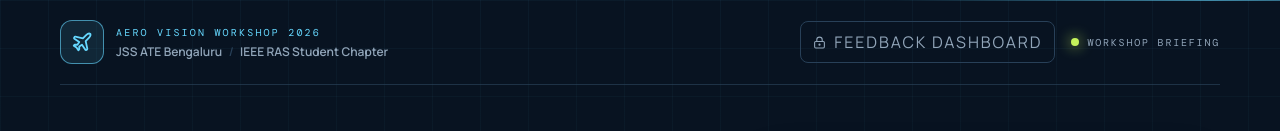
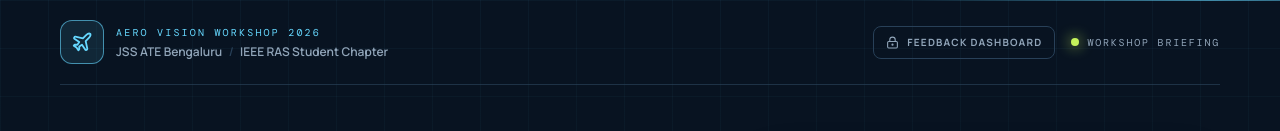
Before and after one commit to saidhyan0001-coder/aerovision-2026-quiz, a React (Vite) app: page / in a window 1280 px wide. Shown: the top 131 px of the page. Built offline with nearby package versions, Linux system fonts and the light colour scheme.

Commit message:
Make feedback dashboard URL accessible

```diff
--- a/src/App.tsx
+++ b/src/App.tsx
@@ -61,7 +61,7 @@ function App() {
   const [submission, setSubmission] = useState<Submission | null>(null);
   const [quizError, setQuizError] = useState('');
   const [feedbackError, setFeedbackError] = useState('');
-  const [dashboardOpen, setDashboardOpen] = useState(false);
+  const [dashboardOpen, setDashboardOpen] = useState(() => new URLSearchParams(window.location.search).get('dashboard') === '1');
   const [dashboardUnlocked, setDashboardUnlocked] = useState(false);
   const [ownerCode, setOwnerCode] = useState('');
 
@@ -101,7 +101,7 @@ function App() {
     <div className="pointer-events-none fixed inset-0 aviation-grid opacity-80" />
     <div className="pointer-events-none fixed left-1/2 top-0 h-px w-1/2 scanline" />
     <div className="relative mx-auto flex min-h-screen w-full max-w-[1240px] flex-col px-5 py-5 sm:px-8 lg:px-10">
-      <Header phase={phase} onDashboard={() => { setDashboardOpen(true); setDashboardUnlocked(false); setOwnerCode(''); }} />
+      <Header phase={phase} />
       <main className="flex-1 py-8 sm:py-12">{phase === 'workshop' && <Workshop participant={participant} updateParticipant={updateParticipant} error={quizError} onStart={startQuiz} />}{phase === 'quiz' && <Quiz current={currentQuestion} answers={answers} error={quizError} onChoose={chooseAnswer} onPrevious={() => { setCurrentQuestion((value) => Math.max(0, value - 1)); setQuizError(''); }} onNext={() => { if (answers[currentQuestion] < 0) { setQuizError('Choose an answer to continue.'); return; } setCurrentQuestion((value) => Math.min(questions.length - 1, value + 1)); setQuizError(''); }} onSubmit={submitQuiz} />}{phase === 'result' && <Result participant={participant} score={score} percentage={percentage} onContinue={() => setPhase('feedback')} />}{phase === 'feedback' && <FeedbackForm participant={participant} updateParticipant={updateParticipant} feedback={feedback} updateFeedback={updateFeedback} error={feedbackError} onSubmit={submitFeedback} />}{phase === 'complete' && submission && <Completion submission={submission} onViewResult={() => setPhase('result')} onStartOver={startOver} />}</main>
       <Footer />
     </div>
@@ -109,9 +109,9 @@ function App() {
   </div>;
 }
 
-function Header({ phase, onDashboard }: { phase: Phase; onDashboard: () => void }) {
+function Header({ phase }: { phase: Phase }) {
   const labels: Record<Phase, string> = { workshop: 'Workshop briefing', quiz: 'Knowledge check', result: 'Quiz result', feedback: 'Workshop feedback', complete: 'Submission complete' };
-  return <header className="flex items-center justify-between border-b border-line/70 pb-5"><div className="flex items-center gap-3"><div className="grid h-11 w-11 place-items-center rounded-xl border border-sky/60 bg-sky/10 text-sky"><Plane size={22} /></div><div><p className="font-mono text-[10px] uppercase tracking-[.22em] text-sky">Aero Vision Workshop 2026</p><p className="mt-1 text-xs font-semibold text-muted">JSS ATE Bengaluru <span className="mx-1 text-line">/</span> IEEE RAS Student Chapter</p></div></div><div className="flex items-center gap-4"><button type="button" onPointerDown={onDashboard} onClick={onDashboard} className="inline-flex items-center gap-2 rounded-lg border border-line px-3 py-2 text-[10px] font-bold uppercase tracking-[.12em] text-muted transition hover:border-sky hover:text-ink"><LockKeyhole size={13} /> Feedback dashboard</button><div className="hidden items-center gap-2 sm:flex"><span className="h-2 w-2 rounded-full bg-lime shadow-[0_0_14px_#c4f15b]" /><span className="font-mono text-[10px] uppercase tracking-[.18em] text-muted">{labels[phase]}</span></div></div></header>;
+  return <header className="flex items-center justify-between border-b border-line/70 pb-5"><div className="flex items-center gap-3"><div className="grid h-11 w-11 place-items-center rounded-xl border border-sky/60 bg-sky/10 text-sky"><Plane size={22} /></div><div><p className="font-mono text-[10px] uppercase tracking-[.22em] text-sky">Aero Vision Workshop 2026</p><p className="mt-1 text-xs font-semibold text-muted">JSS ATE Bengaluru <span className="mx-1 text-line">/</span> IEEE RAS Student Chapter</p></div></div><div className="flex items-center gap-4"><a href="?dashboard=1" className="inline-flex items-center gap-2 rounded-lg border border-line px-3 py-2 text-[10px] font-bold uppercase tracking-[.12em] text-muted transition hover:border-sky hover:text-ink"><LockKeyhole size={13} /> Feedback dashboard</a><div className="hidden items-center gap-2 sm:flex"><span className="h-2 w-2 rounded-full bg-lime shadow-[0_0_14px_#c4f15b]" /><span className="font-mono text-[10px] uppercase tracking-[.18em] text-muted">{labels[phase]}</span></div></div></header>;
 }
 
 function Footer() { return <footer className="flex flex-col gap-2 border-t border-line/70 py-5 text-[10px] uppercase tracking-[.15em] text-muted sm:flex-row sm:items-center sm:justify-between"><span>Department of Robotics &amp; Automation</span><span>In association with IEEE Robotics &amp; Automation Society</span></footer>; }
```
